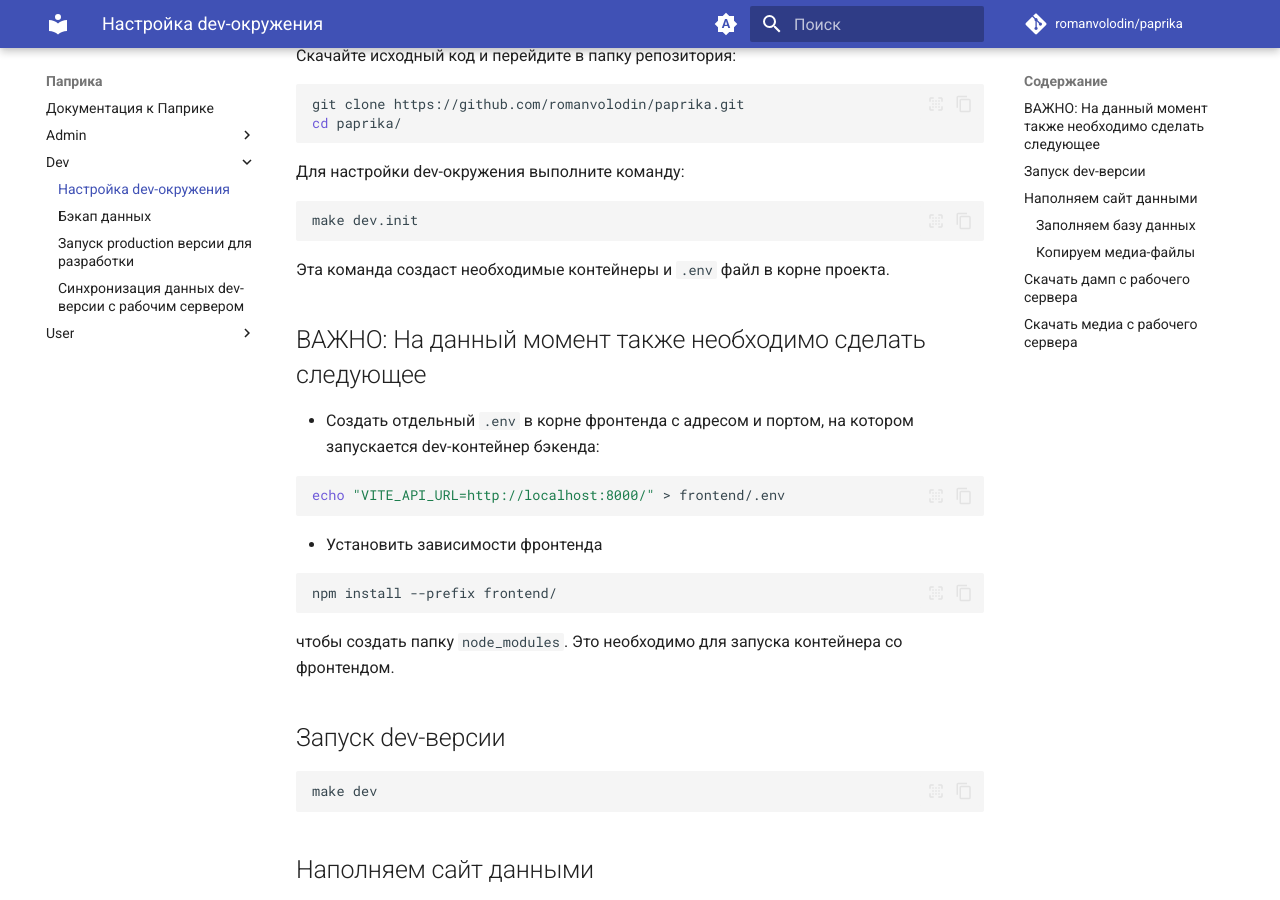
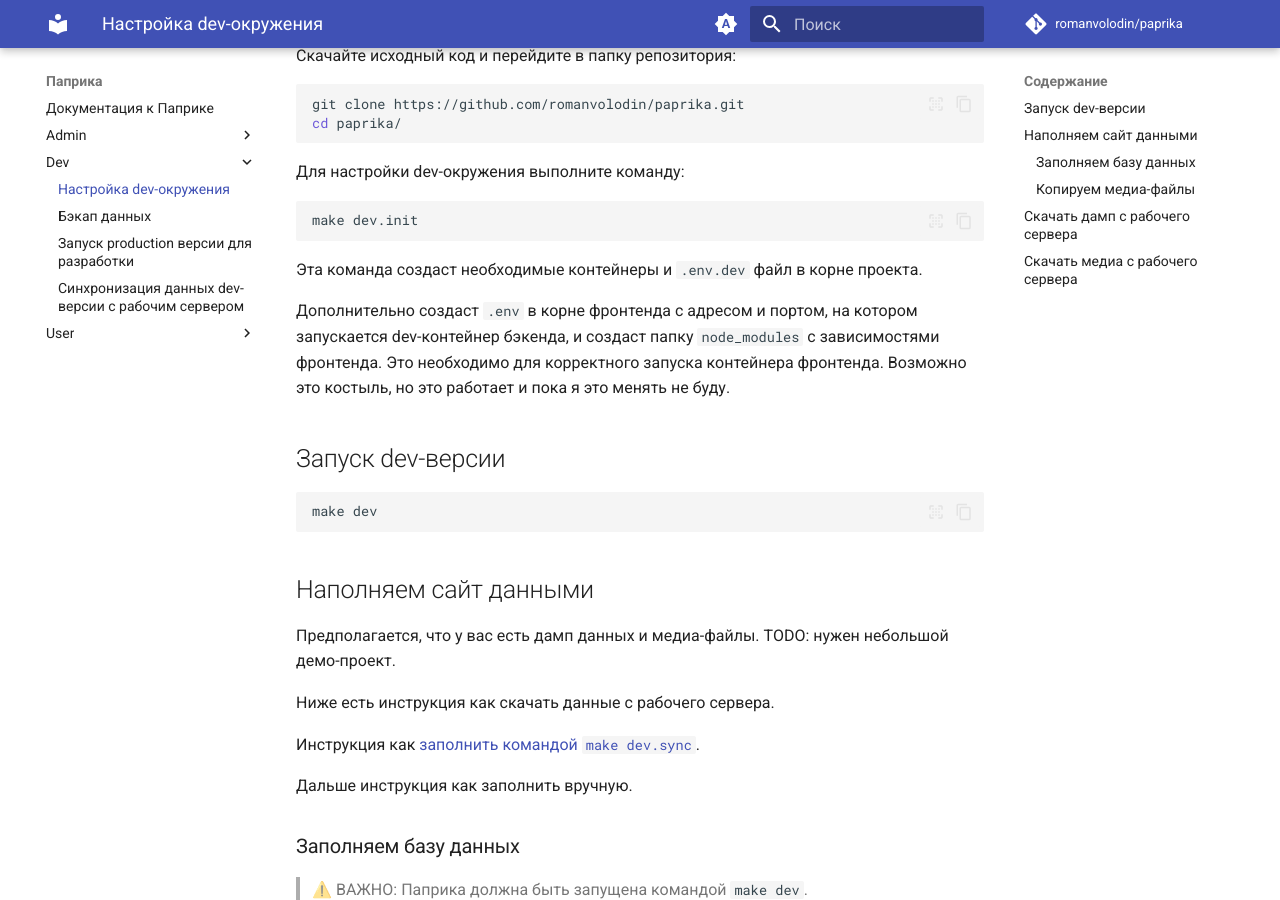
Before and after one commit to romanvolodin/paprika, an MkDocs documentation site: the page built from docs/docs/dev/index.md, in a window 1280 px wide and 900 px high, scrolled down 321 px. Built offline with MkDocs 1.6.1 and Material for MkDocs 9.7.7, drawn with Linux system fonts in a browser that asks for light colours; comment, search, counter and statistics services are not loaded.

Commit message:
Автоматизировал дополнительные шаги для фронтенда при разворачивании dev-окружения

````diff
--- a/docs/docs/dev/index.md
+++ b/docs/docs/dev/index.md
@@ -20,23 +20,9 @@ cd paprika/
 make dev.init
 ```
 
-Эта команда создаст необходимые контейнеры и `.env` файл в корне проекта.
+Эта команда создаст необходимые контейнеры и `.env.dev` файл в корне проекта.
 
-## ВАЖНО: На данный момент также необходимо сделать следующее
-
-- Создать отдельный `.env` в корне фронтенда с адресом и портом, на котором запускается dev-контейнер бэкенда:
-
-  ```bash
-  echo "VITE_API_URL=http://localhost:8000/" > frontend/.env
-  ```
-
-- Установить зависимости фронтенда
-
-```bash
-npm install --prefix frontend/
-```
-
-чтобы создать папку `node_modules`. Это необходимо для запуска контейнера со фронтендом.
+Дополнительно создаст `.env` в корне фронтенда с адресом и портом, на котором запускается dev-контейнер бэкенда, и создаст папку `node_modules` с зависимостями фронтенда. Это необходимо для корректного запуска контейнера фронтенда. Возможно это костыль, но это работает и пока я это менять не буду.
 
 ## Запуск dev-версии
 
````
Also changed, not shown: 1 other file.
